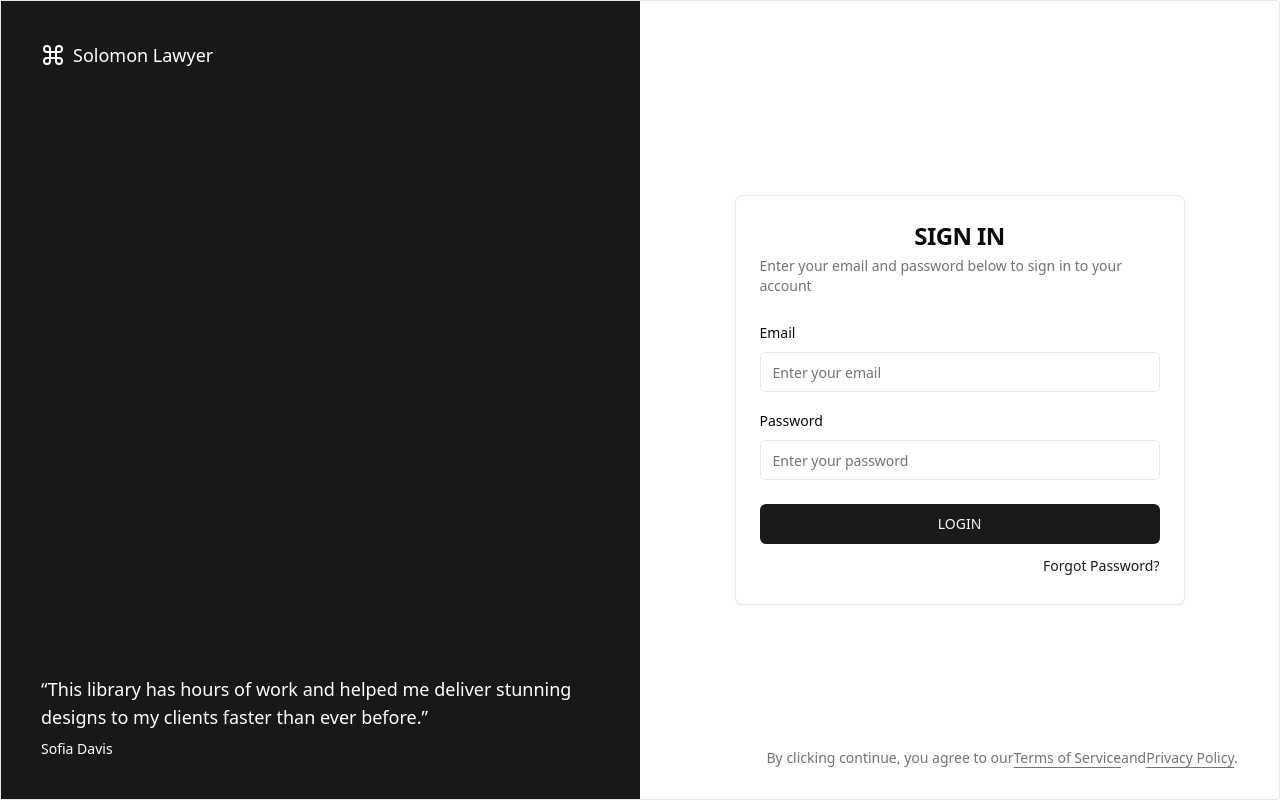
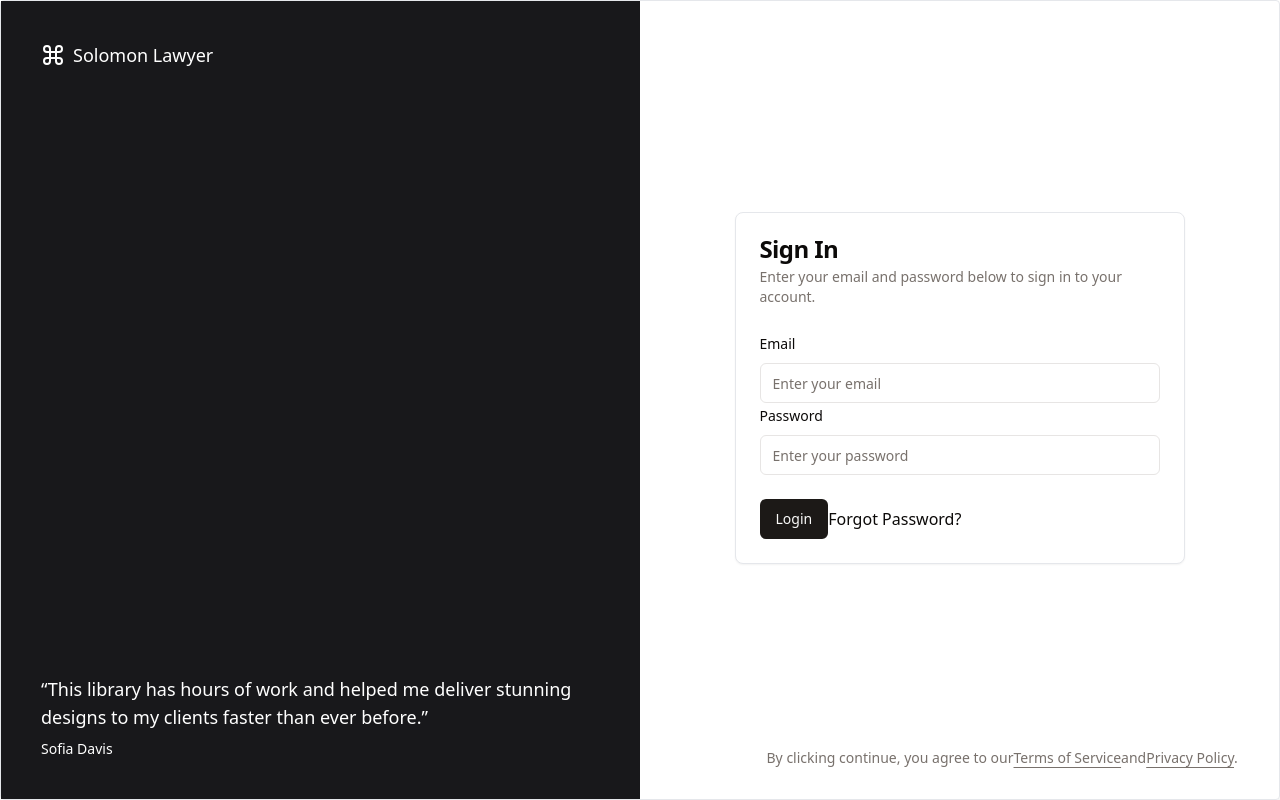
Before and after one commit to abenooo/lawyer_admin_dashboard_nextjs, a Next.js app: page / in a window 1280 px wide. Built offline with nearby package versions, Linux system fonts and the light colour scheme.

Commit message:
Add loading and toast for login

```diff
--- a/components/login/loginForm.tsx
+++ b/components/login/loginForm.tsx
@@ -1,107 +1,132 @@
 "use client"
-import { useRouter } from 'next/navigation';
-import { useForm } from 'react-hook-form';
-import { zodResolver } from '@hookform/resolvers/zod';
-import { loginFormSchema } from '@/components/validations/LoginFormSchema';
-import { Input } from "@/components/ui/input";
+import { useRouter } from "next/navigation";
+import { useForm } from "react-hook-form";
+import { zodResolver } from "@hookform/resolvers/zod";
+import { loginFormSchema } from "@/components/validations/LoginFormSchema";
+import {
+  Form,
+  FormControl,
+  FormField,
+  FormItem,
+  FormLabel,
+} from "@/components/ui/form";
 import {
   Card,
   CardContent,
   CardHeader,
   CardTitle,
   CardFooter,
-  CardDescription
+  CardDescription,
 } from "@/components/ui/card";
-import Link from 'next/link';
-import { Button } from "@/components/ui/button"
-import {
-  Form,
-  FormControl,
-  FormDescription,
-  FormField,
-  FormItem,
-  FormLabel,
-  FormMessage,
-} from "@/components/ui/form"
+
+import { Button } from "@/components/ui/button";
+import { Input } from "@/components/ui/input";
+import Link from "next/link";
+import { ToastContainer, toast } from "react-toastify";
+import "react-toastify/dist/ReactToastify.css";
+import { useState } from "react";
+
 export function LoginForm() {
-   var router = useRouter();
+  const router = useRouter();
   const form = useForm({
     resolver: zodResolver(loginFormSchema),
   });
+  const [isLoading, setIsLoading] = useState(false);
 
   async function onSubmit(data: any) {
+    setIsLoading(true);
     try {
-      const response = await fetch('https://vgf59b03-5001.uks1.devtunnels.ms/api/user/login', {
-        method: 'POST',
-        headers: { 'Content-Type': 'application/json' },
+      const response = await fetch(
+        "https://vgf59b03-5001.uks1.devtunnels.ms/api/user/login",
+        {
+          method: "POST",
+          headers: { "Content-Type": "application/json" },
           body: JSON.stringify(data),
-      });
+        }
+      );
       const jsonData = await response.json();
       if (response.ok) {
-        // Store the token in sessionStorage
-        sessionStorage.setItem('authToken', jsonData.token);
-        console.log('Success:', jsonData);
-       router.push('/blog');
+        sessionStorage.setItem("authToken", jsonData.token);
+        toast.success("Login successful!");
+        router.push("/blog");
       } else {
-        console.error('Login failed:', jsonData.message);
-        alert(jsonData.message || 'Failed to log in');
+        toast.error(jsonData.message || "Failed to log in");
       }
     } catch (error) {
-      console.error('Error:', error);
-      alert('An error occurred during login. Please try again.');
+      toast.error("An error occurred during login. Please try again.");
+    } finally {
+      setIsLoading(false);
     }
   }
 
   return (
+    <>
       <Form {...form}>
         <form onSubmit={form.handleSubmit(onSubmit)} className="space-y-8">
           <Card>
-          <CardHeader className="space-y-1">
-            <CardTitle className="text-2xl uppercase text-center">Sign In</CardTitle>
-            <CardDescription>Enter your email and password below to sign in to your account</CardDescription>
+            <CardHeader>
+              <CardTitle>Sign In</CardTitle>
+              <CardDescription>
+                Enter your email and password below to sign in to your account.
+              </CardDescription>
             </CardHeader>
-          <CardContent className="grid gap-4">
+            <CardContent>
               <FormField
+                name="email"
                 control={form.control}
-              name="email"
                 render={({ field }) => (
                   <FormItem>
                     <FormLabel>Email</FormLabel>
                     <FormControl>
                       <Input {...field} placeholder="Enter your email" />
                     </FormControl>
-                  <FormMessage />
                   </FormItem>
                 )}
               />
               <FormField
+                name="password"
                 control={form.control}
-              name="password"
                 render={({ field }) => (
                   <FormItem>
                     <FormLabel>Password</FormLabel>
                     <FormControl>
-                    <Input {...field} type="password" placeholder="Enter your password" />
+                      <Input
+                        {...field}
+                        type="password"
+                        placeholder="Enter your password"
+                      />
                     </FormControl>
-                  <FormMessage />
                   </FormItem>
                 )}
               />
             </CardContent>
-          <CardFooter className="flex flex-col gap-2">
-            <Button type="submit" className="w-full uppercase">Login</Button>
-            <Link href="/forgotPassword" className="py-1 self-end text-sm font-light text-primary">
-              Forgot Password?
-            </Link>
+            <CardFooter>
+              <Button type="submit" disabled={isLoading}>
+                {isLoading ? "Processing..." : "Login"}
+              </Button>
+              <Link href="/forgotPassword">Forgot Password?</Link>
             </CardFooter>
           </Card>
         </form>
+      </Form>
+      <ToastContainer />
       <p className="p-8 fixed bottom-0 text-center text-sm text-muted-foreground">
         By clicking continue, you agree to our
-        <Link href="/terms" className="underline underline-offset-4 hover:text-primary">Terms of Service</Link>
+        <Link
+          href="/terms"
+          className="underline underline-offset-4 hover:text-primary"
+        >
+          Terms of Service
+        </Link>
         and
-        <Link href="/privacy" className="underline underline-offset-4 hover:text-primary">Privacy Policy</Link>.
+        <Link
+          href="/privacy"
+          className="underline underline-offset-4 hover:text-primary"
+        >
+          Privacy Policy
+        </Link>
+        .
       </p>
-    </Form>
+    </>
   );
 }
```
Lines whose indentation alone changed are shown as unchanged.
